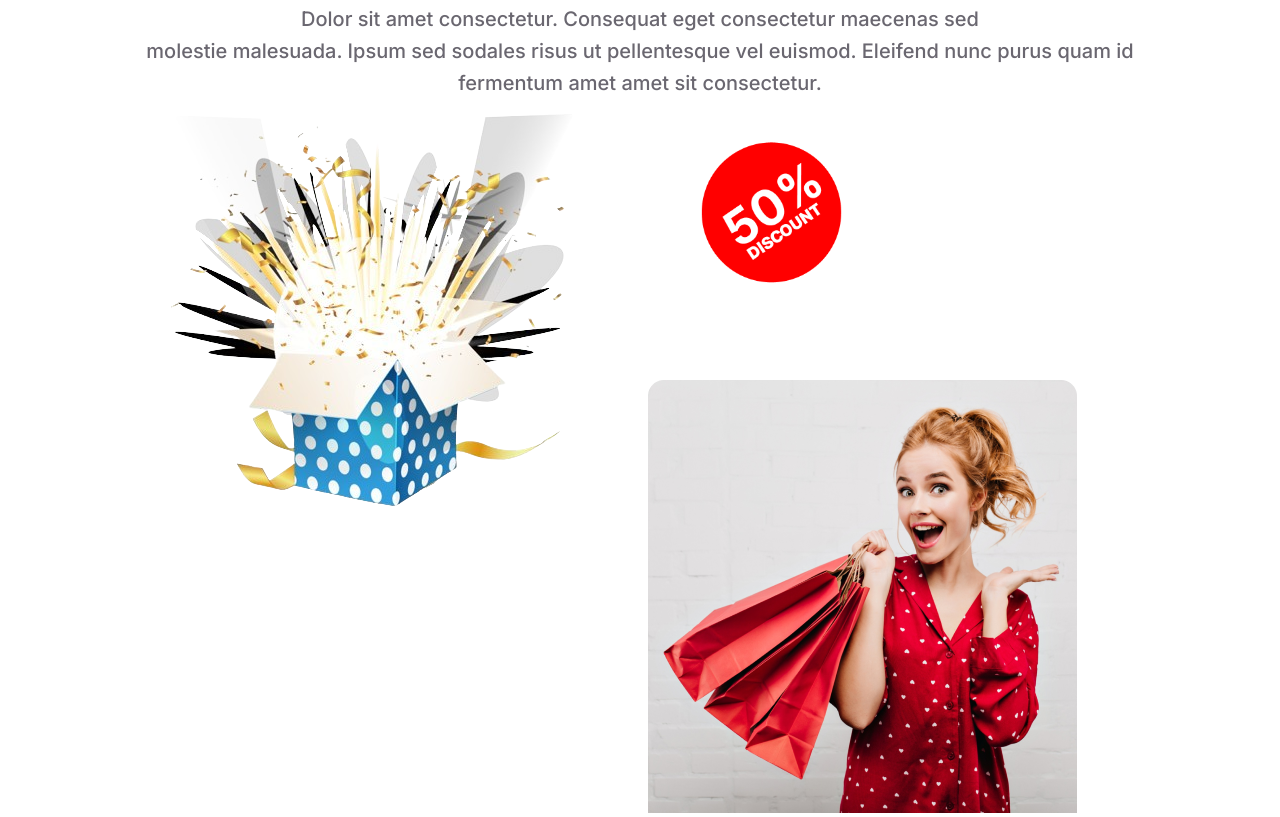
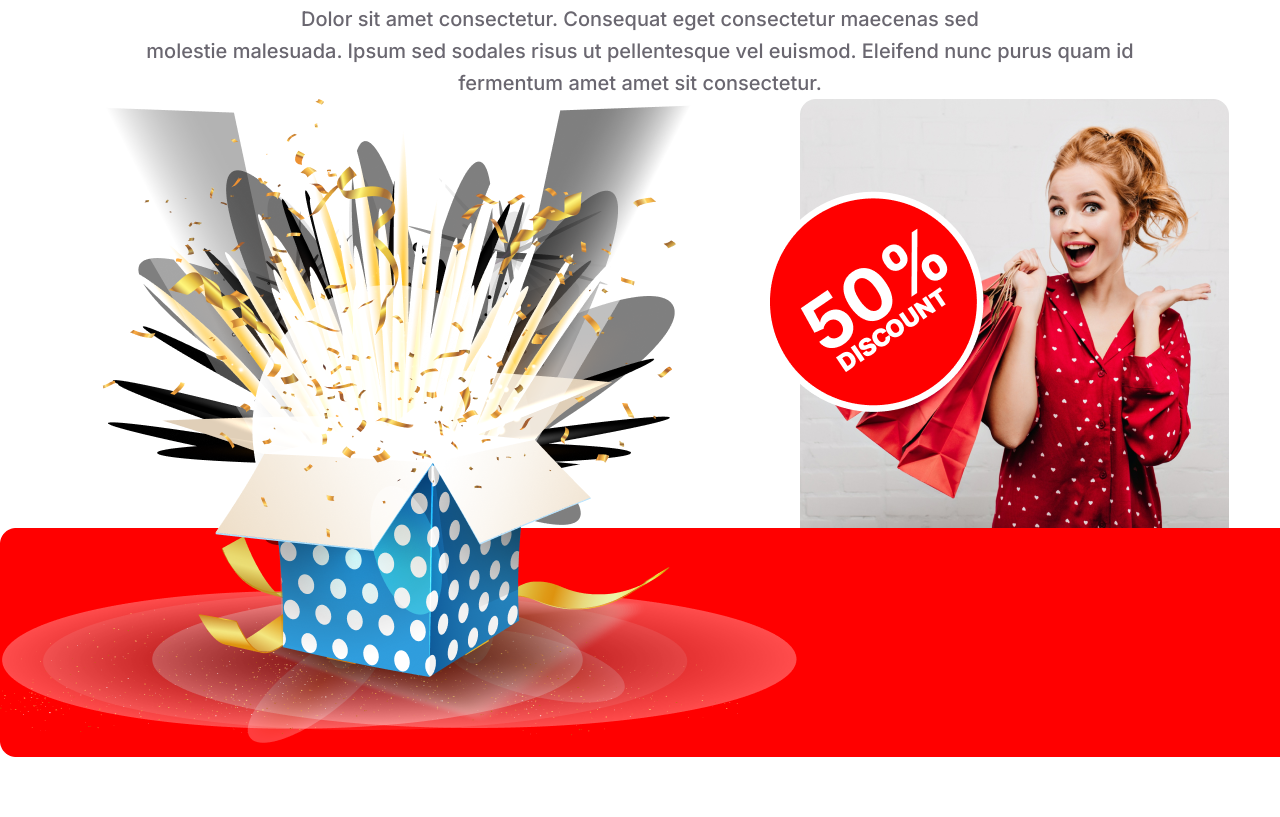
Before and after one commit to MASUMHD/Assignment_01, a plain HTML site: page index.html in a window 1280 px wide. Shown: the part 3465-4282 px from the top of the page. Drawn offline with Linux system fonts and the light colour scheme.

Commit message:
push all code

```diff
--- a/index.html
+++ b/index.html
@@ -137,14 +137,24 @@
                         molestie malesuada. Ipsum sed sodales risus ut pellentesque vel euismod. Eleifend nunc purus quam id<br>fermentum amet amet sit consectetur.
                     </p>
                 </div>
-                <div class="Holidays-img">
-                    <div>
-                        <img src="img/Group_75.png" alt="">
+                <div class="allsection">
+                    <div class="section">
+                        <div class="boximage">
+                            <img src="img/Group 75.png" alt="">
+
+                        </div>
+                        <div class="firstgroup">
+                            <div class="groupimg">
+                                <img src="img/Group 44.png" alt="">
+                            </div>
+                            <div class="recimg1">
+                                <img src="img/Rectangle 1.png" alt="">
+                            </div>
+                        </div>
+
                     </div>
-                    <div>
-                        <img id="img-2" src="img/Group 44.png" alt="">
-                        <img id="img-3" src="img/Rectangle 1.png" alt="">
-
+                    <div class="bottomimg">
+                        <img src="img/Rectangle 2.png" alt="">
                     </div>
                 </div>
 
--- a/style.css
+++ b/style.css
@@ -265,7 +265,7 @@
     line-height: 32px;
 }
 
-.Holidays-img{
+/* .Holidays-img{
     display: flex;
     margin: 10px 100px 0px 100px;
 }
@@ -281,6 +281,38 @@
     width: 429px;
     height: 433px;
     flex-shrink: 0;
+} */
+.allsection{
+    width: 1280px;
+    margin: auto;
+    position: relative
+}
+
+.section{
+    display: flex;
+
+}
+.boximage{
+    width: 50%;
+    margin-right: 100px;
+}
+.firstgroup{
+    width: 50%;
+    position: relative;
+    z-index: -2;
+}
+.recimg1{
+    margin-left: 60px;
+}
+.groupimg{
+    position: absolute;
+    top: 50px;
+    left: -20px;
+}
+.bottomimg{
+    position: absolute;
+    bottom: 5px;
+    z-index: -1;
 }
 
             /* section = 7 */
```
